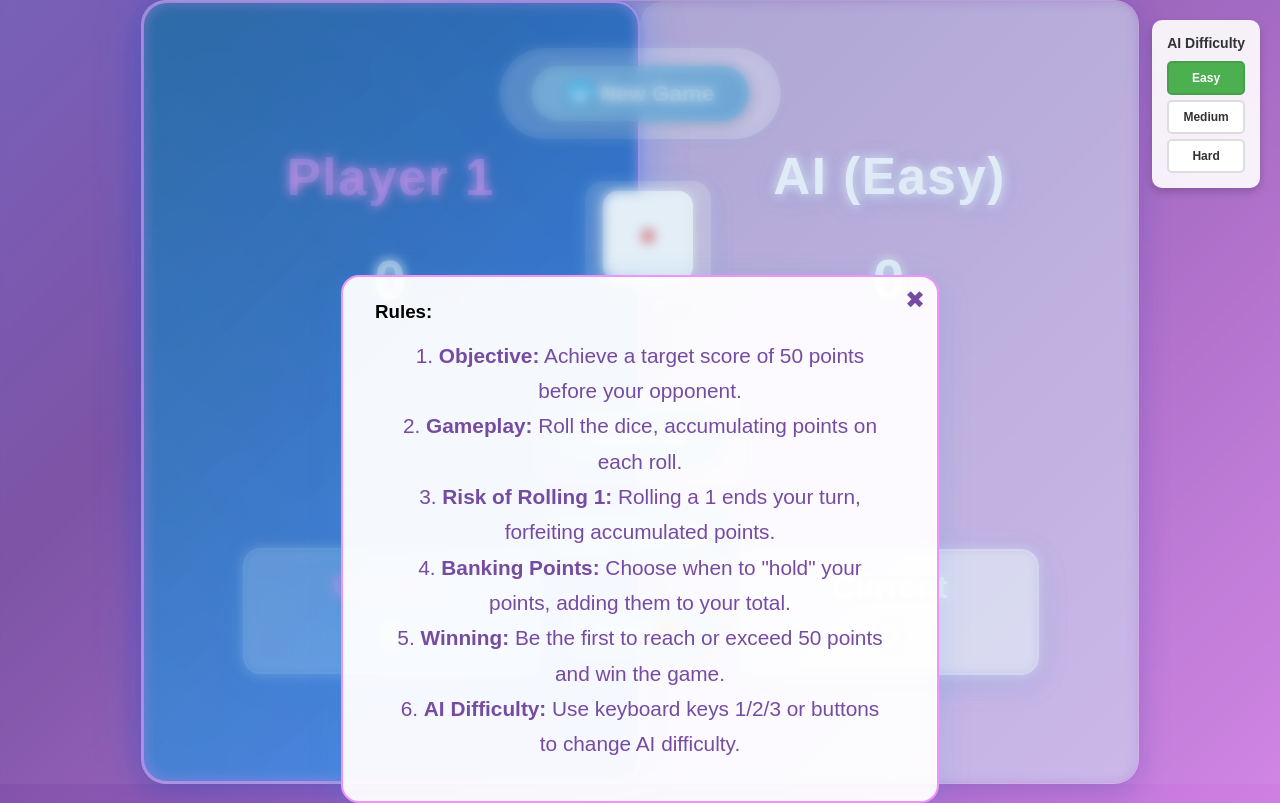
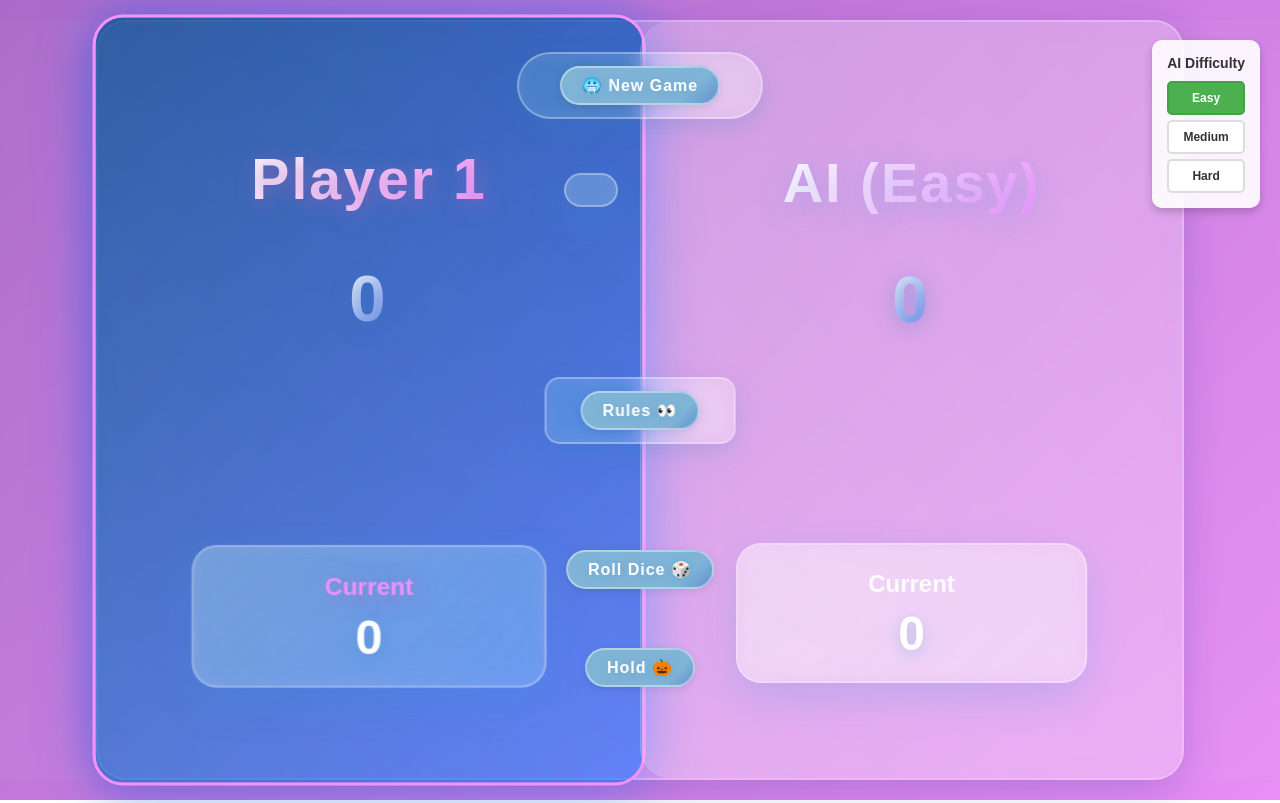
Before and after one commit to RoopeshMerwade/Dice-Game, a website: page index.html in a window 1280 px wide. Drawn offline with nearby package versions, Linux system fonts and the light colour scheme.

Commit message:
Enhance UI and gameplay instructions: update CSS for improved aesthetics, fix selector for rules button, and refine game rules for clarity and engagement.

```diff
--- a/dice.css
+++ b/dice.css
@@ -6,127 +6,124 @@
 }
 
 html {
-  --s: 82px;
-  --c1: #667eea;
-  --c2: #764ba2;
-  --c3: #f093fb;
-
-  --_g: var(--c3) 0 120deg, #0000 0;
   background: linear-gradient(135deg, #667eea 0%, #764ba2 50%, #f093fb 100%);
   min-height: 100vh;
-  /* Add a subtle animated gradient overlay */
-  background-size: 200% 200%;
-  animation: gradientMove 8s ease-in-out infinite;
+  background-size: 400% 400%;
+  animation: gradientMove 12s ease-in-out infinite;
 }
 
 @keyframes gradientMove {
-  0% {
+  0%,
+  100% {
     background-position: 0% 50%;
   }
-  50% {
+  25% {
     background-position: 100% 50%;
   }
-  100% {
-    background-position: 0% 50%;
+  50% {
+    background-position: 100% 100%;
+  }
+  75% {
+    background-position: 0% 100%;
   }
 }
 
 body {
   overflow: hidden;
   position: relative;
-  /* Add a glassy overlay for depth */
-  background: rgba(255, 255, 255, 0.05);
-  backdrop-filter: blur(2px);
+  background: rgba(255, 255, 255, 0.03);
+  backdrop-filter: blur(1px);
 }
 
 .container {
-  width: 78%;
+  width: 85%;
   display: flex;
   align-items: center;
   justify-content: center;
-  background: rgba(255, 255, 255, 0.18);
-  box-shadow: 0 8px 32px 0 rgba(31, 38, 135, 0.18);
+  background: rgba(255, 255, 255, 0.15);
+  box-shadow: 0 12px 40px 0 rgba(31, 38, 135, 0.2);
   margin: auto;
-  height: 98vh;
-  border-radius: 25px;
+  height: 95vh;
+  border-radius: 30px;
   position: relative;
-  border: 1.5px solid rgba(255, 255, 255, 0.25);
-  backdrop-filter: blur(8px);
-  transition: box-shadow 0.3s;
+  border: 2px solid rgba(255, 255, 255, 0.3);
+  backdrop-filter: blur(15px);
+  transition: all 0.3s ease;
+  margin-top: 2.5vh;
+}
+
+.container:hover {
+  box-shadow: 0 15px 50px 0 rgba(31, 38, 135, 0.25);
+  transform: translateY(-2px);
 }
 
 .left0,
 .right1 {
   width: 50%;
   height: 100%;
-  border-radius: 25px;
+  border-radius: 30px;
   display: flex;
   flex-direction: column;
   z-index: 2;
   justify-content: space-around;
-  background: rgba(255, 255, 255, 0.1);
-  box-shadow: 0 4px 24px 0 rgba(52, 152, 219, 0.08);
-  transition: background 0.3s;
+  background: rgba(255, 255, 255, 0.08);
+  transition: all 0.4s ease;
+  position: relative;
+  overflow: hidden;
+}
+
+.left0::before,
+.right1::before {
+  content: "";
+  position: absolute;
+  top: 0;
+  left: 0;
+  right: 0;
+  bottom: 0;
+  background: linear-gradient(45deg, rgba(255, 255, 255, 0.1), transparent);
+  z-index: -1;
 }
 
 .left0 {
-  border-top-left-radius: 25px;
-  border-bottom-left-radius: 25px;
-  border-right: 1px solid rgba(255, 255, 255, 0.12);
+  border-top-left-radius: 30px;
+  border-bottom-left-radius: 30px;
+  border-right: 1px solid rgba(255, 255, 255, 0.2);
 }
 
 .right1 {
-  border-top-right-radius: 25px;
-  border-bottom-right-radius: 25px;
-  border-left: 1px solid rgba(255, 255, 255, 0.12);
+  border-top-right-radius: 30px;
+  border-bottom-right-radius: 30px;
+  border-left: 1px solid rgba(255, 255, 255, 0.2);
 }
 
 .left-top h1,
 .right-top h1 {
   font-family: "Poppins", sans-serif;
-  font-weight: bold;
+  font-weight: 700;
   color: #fff;
-  font-size: 3.2rem;
-  letter-spacing: 1.5px;
-  text-shadow: 0 4px 24px rgba(52, 152, 219, 0.18);
-  margin-bottom: 0.5rem;
-  transition: color 0.3s;
+  font-size: 3.5rem;
+  letter-spacing: 2px;
+  text-shadow: 0 6px 30px rgba(52, 152, 219, 0.3);
+  margin-bottom: 1rem;
+  transition: all 0.3s ease;
+  background: linear-gradient(135deg, #fff, #f093fb);
+  -webkit-background-clip: text;
+  -webkit-text-fill-color: transparent;
+  background-clip: text;
 }
 
 .player-score {
-  font-size: 3.5rem;
-  font-weight: bold;
+  font-size: 4rem;
+  font-weight: 800;
   margin: 2rem;
   color: #fff;
-  text-shadow: 0 2px 8px rgba(41, 128, 185, 0.18);
-  letter-spacing: 2px;
-  transition: color 0.3s;
-}
-
-.left-bottom,
-.right-bottom {
-  width: 60%;
-  background: rgba(255, 255, 255, 0.22);
-  border-radius: 18px;
-  margin: auto;
-  text-align: center;
-  font-family: "Vollkorn", serif;
-  color: #fff;
-  padding: 18px 10px 14px 10px;
-  box-shadow: 0 8px 32px 0 rgba(52, 152, 219, 0.13);
-  border: 2px solid rgba(255, 255, 255, 0.25);
-  backdrop-filter: blur(6px);
-  transition: background 0.3s, box-shadow 0.3s;
-}
-
-.left-bottom .dice-score,
-.right-bottom .dice-score {
-  font-size: 2.5rem;
-  font-family: "Poppins", sans-serif;
-  font-weight: bold;
-  color: #fff;
-  text-shadow: 0 2px 8px rgba(41, 128, 185, 0.18);
-  margin-top: 0.5rem;
+  text-shadow: 0 4px 20px rgba(41, 128, 185, 0.4);
+  letter-spacing: 3px;
+  transition: all 0.3s ease;
+  background: linear-gradient(135deg, #fff, #667eea);
+  -webkit-background-clip: text;
+  -webkit-text-fill-color: transparent;
+  background-clip: text;
 }
 
 .left-top,
@@ -139,105 +136,185 @@ body {
   height: 50%;
 }
 
-/* .left-top,
-.right-top {
-  width: 50%;
+.left-bottom,
+.right-bottom {
+  width: 65%;
+  background: rgba(255, 255, 255, 0.25);
+  border-radius: 25px;
   margin: auto;
-} */
+  text-align: center;
+  font-family: "Poppins", serif;
+  color: #fff;
+  padding: 25px 15px 20px 15px;
+  box-shadow: 0 15px 40px 0 rgba(52, 152, 219, 0.2);
+  border: 2px solid rgba(255, 255, 255, 0.3);
+  backdrop-filter: blur(10px);
+  transition: all 0.3s ease;
+  position: relative;
+  overflow: hidden;
+}
+
+.left-bottom::before,
+.right-bottom::before {
+  content: "";
+  position: absolute;
+  top: 0;
+  left: 0;
+  right: 0;
+  bottom: 0;
+  background: linear-gradient(135deg, rgba(255, 255, 255, 0.1), transparent);
+  z-index: -1;
+}
+
+.left-bottom:hover,
+.right-bottom:hover {
+  transform: translateY(-3px);
+  box-shadow: 0 20px 50px 0 rgba(52, 152, 219, 0.3);
+}
+
+.left-bottom h1,
+.right-bottom h1 {
+  font-size: 1.5rem;
+  margin-bottom: 0.5rem;
+  font-weight: 600;
+  color: rgba(255, 255, 255, 0.9);
+}
+
+.left-bottom .dice-score,
+.right-bottom .dice-score {
+  font-size: 3rem;
+  font-family: "Poppins", sans-serif;
+  font-weight: 800;
+  color: #fff;
+  text-shadow: 0 4px 15px rgba(41, 128, 185, 0.3);
+  margin-top: 0.5rem;
+}
 
 .new-game {
   position: absolute;
-  top: 6%;
-  z-index: 5;
+  top: 4%;
+  z-index: 10;
   color: #fff;
   font-family: "Poppins", sans-serif;
   outline: 0;
   border: 0;
   left: 50%;
   transform: translateX(-50%);
-  background: rgba(255, 255, 255, 0.18);
-  border-radius: 50rem;
-  box-shadow: 0 2px 8px rgba(41, 128, 185, 0.12);
-  padding: 10px 32px;
-  font-size: 1.3rem;
-  font-weight: 600;
-  letter-spacing: 1px;
-  transition: background 0.3s, color 0.3s;
+  background: rgba(255, 255, 255, 0.2);
+  border-radius: 50px;
+  box-shadow: 0 8px 25px rgba(41, 128, 185, 0.2);
+  padding: 12px 35px;
+  font-size: 1.4rem;
+  font-weight: 700;
+  letter-spacing: 1.5px;
+  transition: all 0.3s ease;
+  border: 2px solid rgba(255, 255, 255, 0.3);
+  backdrop-filter: blur(10px);
+  cursor: pointer;
 }
 
 .btn {
-  padding: 14px 34px;
-  border-radius: 50rem;
-  border: 2px solid rgba(255, 255, 255, 0.3);
+  padding: 8px 20px;
+  border-radius: 28px;
+  font-size: 1rem;
+  font-weight: 700;
+  border: 2px solid rgba(255, 255, 255, 0.4);
   outline: 0;
-  font-size: 1.4rem;
-  font-weight: 700;
   cursor: pointer;
-  background: linear-gradient(
-    135deg,
-    rgba(127, 180, 215, 0.85),
-    rgba(99, 160, 210, 0.85)
-  );
+  background: linear-gradient(135deg, #7fb4d7 80%, #6390d2 100%);
   color: #fff;
   text-shadow: 0 2px 8px rgba(41, 128, 185, 0.18);
-  box-shadow: 0 4px 18px rgba(0, 0, 0, 0.1);
-  transition: all 0.3s cubic-bezier(0.4, 2, 0.3, 1);
-  margin: 0 8px;
-  border: none;
+  box-shadow: 0 2px 10px rgba(0, 0, 0, 0.10);
+  transition: all 0.25s cubic-bezier(0.4, 0, 0.2, 1);
+  margin: 0 6px;
+  backdrop-filter: blur(8px);
+  position: relative;
+  overflow: hidden;
+  letter-spacing: 1px;
 }
 
-.btn:hover,
+.btn::before {
+  content: "";
+  position: absolute;
+  top: 0;
+  left: -100%;
+  width: 100%;
+  height: 100%;
+  background: linear-gradient(90deg, transparent, rgba(255, 255, 255, 0.18), transparent);
+  transition: left 0.4s;
+}
+
+.btn:hover::before {
+  left: 100%;
+}
+
+.btn:hover {
+  transform: scale(1.04);
+  background: linear-gradient(135deg, #2980b9 80%, #3498db 100%);
+  color: #f093fb;
+  box-shadow: 0 6px 18px rgba(41, 128, 185, 0.18);
+  border-color: rgba(255, 255, 255, 0.5);
+}
+
 .new-game:hover {
-  transform: translateY(-3px) scale(1.04);
-  background: linear-gradient(
-    135deg,
-    rgba(41, 128, 185, 0.95),
-    rgba(52, 152, 219, 0.95)
-  );
+  transform: translateX(-50%) scale(1.04);
+  background: linear-gradient(135deg, #2980b9 80%, #3498db 100%);
   color: #f093fb;
-  box-shadow: 0 8px 32px rgba(41, 128, 185, 0.18);
+  box-shadow: 0 6px 18px rgba(41, 128, 185, 0.18);
   border-color: rgba(255, 255, 255, 0.5);
 }
 
 .btn:active,
 .new-game:active {
-  transform: translateY(1px) scale(0.98);
-  box-shadow: 0 2px 10px rgba(0, 0, 0, 0.1);
+  transform: translateY(-1px) scale(1.01);
+  box-shadow: 0 2px 8px rgba(0, 0, 0, 0.13);
 }
 
 .dice {
   position: absolute;
-  left: 44.5%;
-  top: 23%;
-  z-index: 5;
-  background: rgba(255, 255, 255, 0.18);
-  border-radius: 18px;
-  box-shadow: 0 4px 24px 0 rgba(52, 152, 219, 0.13);
-  padding: 10px 18px;
-  transition: background 0.3s;
+  left: 43%;
+  top: 20%;
+  z-index: 10;
+  background: rgba(255, 255, 255, 0.25);
+  border-radius: 25px;
+  box-shadow: 0 15px 40px 0 rgba(52, 152, 219, 0.2);
+  padding: 15px 25px;
+  transition: all 0.3s ease;
+  border: 2px solid rgba(255, 255, 255, 0.3);
+  backdrop-filter: blur(15px);
+}
+
+.dice:hover {
+  transform: translateY(-3px);
+  box-shadow: 0 20px 50px 0 rgba(52, 152, 219, 0.3);
 }
 
 .dice .diceImage {
-  width: 90px;
+  width: 100px;
   max-width: 100%;
-  border-radius: 15px;
-  box-shadow: 0 4px 18px #493e3e33;
-  background: rgba(255, 255, 255, 0.12);
-  transition: box-shadow 0.3s;
+  border-radius: 20px;
+  box-shadow: 0 8px 25px rgba(0, 0, 0, 0.2);
+  background: rgba(255, 255, 255, 0.15);
+  transition: all 0.3s ease;
+  padding: 5px;
+}
+
+.diceImage:hover {
+  transform: rotate(5deg) scale(1.05);
 }
 
 .roll-dice {
   position: absolute;
-  bottom: 27%;
-  z-index: 5;
+  bottom: 25%;
+  z-index: 10;
   left: 50%;
   transform: translateX(-50%);
 }
 
 .hold {
   position: absolute;
-  bottom: 15%;
-  z-index: 5;
+  bottom: 12%;
+  z-index: 10;
   left: 50%;
   transform: translateX(-50%);
 }
@@ -245,58 +322,119 @@ body {
 .active-player {
   background: linear-gradient(
     135deg,
-    rgba(1, 75, 144, 0.7),
-    rgba(0, 102, 255, 0.5)
+    rgba(1, 75, 144, 0.8),
+    rgba(0, 102, 255, 0.6)
   );
-  border-radius: 25px;
-  box-shadow: 0 0 32px rgba(0, 102, 255, 0.18);
-  transition: all 0.3s;
-  position: relative;
-  animation: activeGlow 2s ease-in-out infinite;
-  border: 2px solid #f093fb;
-}
-
-.active-player::before {
-  content: "";
-  position: absolute;
-  top: 0;
-  left: 0;
-  right: 0;
-  bottom: 0;
-  border-radius: 25px;
-  background: linear-gradient(45deg, rgba(255, 255, 255, 0.08), transparent);
-  z-index: -1;
+  box-shadow: 0 0 40px rgba(0, 102, 255, 0.3);
+  animation: activeGlow 3s ease-in-out infinite;
+  border: 3px solid #f093fb;
+  transform: scale(1.02);
 }
 
 .active-player h1 {
-  text-shadow: 2px 2px 8px rgba(0, 0, 0, 0.18);
+  text-shadow: 3px 3px 15px rgba(0, 0, 0, 0.3);
   color: #f093fb;
+  animation: textGlow 2s ease-in-out infinite alternate;
 }
 
 @keyframes activeGlow {
   0%,
   100% {
-    box-shadow: 0 0 32px rgba(0, 102, 255, 0.18);
+    box-shadow: 0 0 40px rgba(0, 102, 255, 0.3);
   }
   50% {
-    box-shadow: 0 0 48px rgba(0, 102, 255, 0.28);
+    box-shadow: 0 0 60px rgba(0, 102, 255, 0.5);
   }
+}
+
+@keyframes textGlow {
+  from {
+    text-shadow: 3px 3px 15px rgba(0, 0, 0, 0.3);
+  }
+  to {
+    text-shadow: 3px 3px 25px rgba(240, 147, 251, 0.8);
+  }
+}
+
+.tips {
+  position: absolute;
+  top: 47%;
+  z-index: 10;
+  left: 50%;
+  transform: translateX(-50%);
+  background: rgba(255, 255, 255, 0.2);
+  border-radius: 15px;
+  padding: 12px 28px;
+  color: #fff;
+  font-size: 1.2rem;
+  box-shadow: 0 8px 25px rgba(41, 128, 185, 0.2);
+  letter-spacing: 1.2px;
+  border: 2px solid rgba(255, 255, 255, 0.3);
+  backdrop-filter: blur(10px);
+  transition: all 0.3s ease;
+}
+
+.tips:hover {
+  transform: translateX(-50%) translateY(-3px);
+  box-shadow: 0 12px 35px rgba(41, 128, 185, 0.3);
+}
+
+.rules-box {
+  position: absolute;
+  width: 70%;
+  background: rgba(255, 255, 255, 0.95);
+  z-index: 15;
+  border-radius: 25px;
+  top: 30%;
+  left: 50%;
+  transform: translateX(-50%);
+  box-shadow: 0 20px 60px 0 rgba(52, 152, 219, 0.3);
+  border: 3px solid #f093fb;
+  padding: 2rem 2.5rem;
+  backdrop-filter: blur(20px);
+  transition: all 0.3s ease;
+}
+
+.popup h3 {
+  color: #764ba2;
+  font-size: 2rem;
+  margin-bottom: 1rem;
+  text-align: center;
+  font-weight: 700;
+}
+
+.box-rules {
+  font-size: 1.4rem;
+  text-align: left;
+  padding: 20px 25px;
+  line-height: 1.8;
+  margin: 0;
+  color: #764ba2;
+  font-weight: 500;
 }
 
 #closeButton {
   cursor: pointer;
   position: absolute;
-  right: 2%;
+  right: 3%;
   border: none;
-  font-size: 1.5rem;
+  font-size: 2rem;
   background: none;
-  top: 9px;
+  top: 15px;
   color: #764ba2;
-  transition: color 0.2s;
+  transition: all 0.3s ease;
+  width: 40px;
+  height: 40px;
+  border-radius: 50%;
+  display: flex;
+  align-items: center;
+  justify-content: center;
 }
 
 #closeButton:hover {
   color: #f093fb;
+  background: rgba(240, 147, 251, 0.1);
+  transform: scale(1.1) rotate(90deg);
 }
 
 .overlay {
@@ -305,49 +443,19 @@ body {
   width: 100%;
   top: 0;
   left: 0;
-  background: rgba(99, 160, 210, 0.18);
-  backdrop-filter: blur(6px);
-  z-index: 6;
-  border-radius: 25px;
+  background: rgba(99, 160, 210, 0.3);
+  backdrop-filter: blur(8px);
+  z-index: 12;
+  border-radius: 30px;
+  transition: all 0.3s ease;
 }
 
-.tips {
-  position: absolute;
-  top: 50%;
-  z-index: 5;
-  left: 50%;
-  transform: translateX(-50%);
-  margin-bottom: 20px;
-  background: rgba(255, 255, 255, 0.18);
-  border-radius: 12px;
-  padding: 10px 24px;
-  color: #fff;
-  font-size: 1.1rem;
-  box-shadow: 0 2px 8px rgba(41, 128, 185, 0.12);
-  letter-spacing: 1px;
+.hidden {
+  display: none !important;
 }
 
-.rules-box {
-  position: absolute;
-  width: 60%;
-  background: rgba(255, 255, 255, 0.95);
-  z-index: 7;
-  border-radius: 18px;
-  top: 35%;
-  box-shadow: 0 8px 32px 0 rgba(52, 152, 219, 0.18);
-  border: 2px solid #f093fb;
-  padding: 1.5rem 2rem;
-  transition: background 0.3s;
-}
-
-.box-rules {
-  font-size: 1.3rem;
-  text-align: center;
-  padding: 15px 20px;
-  line-height: 1.7;
-  margin: 0;
-  color: #764ba2;
-  font-weight: 500;
+.hide {
+  display: none !important;
 }
 
 .winner-popup {
@@ -360,170 +468,43 @@ body {
     rgba(41, 128, 185, 0.98),
     rgba(52, 152, 219, 0.98)
   );
-  padding: 2.5rem 5rem;
-  border-radius: 25px;
+  padding: 3rem 6rem;
+  border-radius: 30px;
   text-align: center;
   z-index: 1000;
-  box-shadow: 0 8px 32px rgba(0, 0, 0, 0.22);
-  animation: popIn 0.5s cubic-bezier(0.26, 0.53, 0.74, 1.48);
-  border: 2px solid #f093fb;
+  box-shadow: 0 20px 60px rgba(0, 0, 0, 0.3);
+  animation: popIn 0.6s cubic-bezier(0.26, 0.53, 0.74, 1.48);
+  border: 3px solid #f093fb;
+  backdrop-filter: blur(20px);
 }
 
 .winner-popup h2 {
   color: #fff;
-  font-size: 2.8rem;
-  margin: 0;
-  text-shadow: 2px 2px 8px rgba(0, 0, 0, 0.18);
-  letter-spacing: 1.5px;
+  font-size: 3.5rem;
+  margin: 0 0 1rem 0;
+  text-shadow: 3px 3px 15px rgba(0, 0, 0, 0.3);
+  letter-spacing: 2px;
+  font-weight: 800;
 }
 
 .winner-popup p {
   color: #fff;
-  font-size: 1.3rem;
-  margin-top: 1.2rem;
-  text-shadow: 1px 1px 4px rgba(0, 0, 0, 0.13);
-}
-
-.winner-overlay {
-  position: fixed;
-  top: 0;
-  left: 0;
-  right: 0;
-  bottom: 0;
-  background: rgba(0, 0, 0, 0.32);
-  z-index: 999;
-}
-
-@media (max-width: 768px) {
-  .container {
-    width: 100%;
-    align-items: center;
-    border-radius: 0;
-  }
-  .left0,
-  .right1 {
-    border-radius: 0;
-  }
-  .dice {
-    left: 40%;
-    top: 18%;
-    padding: 6px 10px;
-  }
-  .left-bottom,
-  .right-bottom {
-    width: 90%;
-    border-radius: 12px;
-    padding: 10px 4px;
-  }
-  .rules-box {
-    top: 25%;
-    width: 90%;
-    border-radius: 12px;
-    padding: 1rem 0.5rem;
-  }
-  .winner-popup {
-    padding: 1.2rem 1.2rem;
-    border-radius: 12px;
-  }
-  .btn,
-  .new-game {
-    padding: 10px 18px;
-    font-size: 1rem;
-    border-radius: 50rem;
-  }
-  .player-score {
-    font-size: 2rem;
-    margin: 1rem;
-  }
-  .left-top h1,
-  .right-top h1 {
-    font-size: 2rem;
-  }
-  .left-bottom .dice-score,
-  .right-bottom .dice-score {
-    font-size: 1.2rem;
-  }
-}
-
-@media (max-width: 320px) {
-  .left-bottom h1,
-  .right-bottom h1 {
-    font-size: 0.9rem;
-  }
-
-  .left-bottom .dice-score,
-  .right-bottom .dice-score {
-    font-size: 1rem;
-  }
-
-  .player-score {
-    font-size: 1.5rem;
-    margin: 0.5rem;
-  }
-
-  .btn {
-    min-width: 120px;
-    padding: 8px 14px;
-    font-size: 13px;
-  }
-
-  .roll-dice {
-    bottom: 18%;
-  }
-
-  .hold {
-    bottom: 6%;
-  }
-}
-
-/* Add for better touch interaction */
-@media (hover: none) {
-  .btn {
-    margin: 8px 0;
-    touch-action: manipulation;
-  }
-}
-}
-
-.winner-popup {
-  position: fixed;
-  top: 50%;
-  left: 50%;
-  transform: translate(-50%, -50%);
-  background: linear-gradient(
-    145deg,
-    rgba(41, 128, 185, 0.95),
-    rgba(52, 152, 219, 0.95)
-  );
-  padding: 2rem 4rem;
-  border-radius: 15px;
-  text-align: center;
-  z-index: 1000;
-  box-shadow: 0 5px 30px rgba(0, 0, 0, 0.3);
-  animation: popIn 0.5s cubic-bezier(0.26, 0.53, 0.74, 1.48);
-}
-
-.winner-popup h2 {
-  color: white;
-  font-size: 2.5rem;
-  margin: 0;
-  text-shadow: 2px 2px 4px rgba(0, 0, 0, 0.2);
-}
-
-.winner-popup p {
-  color: white;
-  font-size: 1.2rem;
+  font-size: 1.4rem;
   margin-top: 1rem;
-  text-shadow: 1px 1px 2px rgba(0, 0, 0, 0.2);
+  text-shadow: 2px 2px 8px rgba(0, 0, 0, 0.2);
+  line-height: 1.6;
 }
 
 @keyframes popIn {
   0% {
-    transform: translate(-50%, -50%) scale(0.5);
+    transform: translate(-50%, -50%) scale(0.3) rotate(-10deg);
     opacity: 0;
   }
+  50% {
+    transform: translate(-50%, -50%) scale(1.1) rotate(5deg);
+  }
   100% {
-    transform: translate(-50%, -50%) scale(1);
+    transform: translate(-50%, -50%) scale(1) rotate(0deg);
     opacity: 1;
   }
 }
@@ -535,6 +516,53 @@ body {
   right: 0;
   bottom: 0;
   background: rgba(0, 0, 0, 0.4);
-  /* backdrop-filter: blur(5px); */
+  backdrop-filter: blur(8px);
   z-index: 999;
 }
+
+@media (max-width: 768px) {
+  .container {
+    width: 100%;
+    border-radius: 0;
+    height: 100vh;
+    margin-top: 0;
+  }
+  .left0,
+  .right1 {
+    border-radius: 0;
+  }
+  .dice {
+    left: 38%;
+    top: 15%;
+    padding: 8px 15px;
+  }
+  .left-bottom,
+  .right-bottom {
+    width: 85%;
+    border-radius: 15px;
+    padding: 15px 8px;
+  }
+  .rules-box {
+    top: 20%;
+    width: 95%;
+    border-radius: 15px;
+    padding: 1.5rem 1rem;
+  }
+  .winner-popup {
+    padding: 2rem 2rem;
+    border-radius: 20px;
+  }
+  .btn,
+  .new-game {
+    padding: 12px 20px;
+    font-size: 1.1rem;
+  }
+  .player-score {
+    font-size: 2.5rem;
+    margin: 1rem;
+  }
+  .left-top h1,
+  .right-top h1 {
+    font-size: 2.5rem;
+  }
+}
--- a/index.html
+++ b/index.html
@@ -37,16 +37,21 @@
         <div class="overlay hidden"></div>
         <div class="rules-box hide">
             <div class="popup">
-                <h3 class="abc">Rules:</h3>
-                <button id="closeButton">&#10006;</button>
+                <h3 class="abc">Game Rules</h3>
+                <button id="closeButton">✕</button>
             </div>
             <p class="box-rules">
-                1. <strong>Objective:</strong> Achieve a target score of 50 points before your opponent.<br>
-                2. <strong>Gameplay:</strong> Roll the dice, accumulating points on each roll.<br>
-                3. <strong>Risk of Rolling 1:</strong> Rolling a 1 ends your turn, forfeiting accumulated points.<br>
-                4. <strong>Banking Points:</strong> Choose when to "hold" your points, adding them to your total.<br>
-                5. <strong>Winning:</strong> Be the first to reach or exceed 50 points and win the game.<br>
-                6. <strong>AI Difficulty:</strong> Use keyboard keys 1/2/3 or buttons to change AI difficulty.
+                <strong>🎯 Objective:</strong> Be the first to reach 50 points!<br><br>
+                <strong>🎲 How to Play:</strong><br>
+                • Roll the dice to accumulate points<br>
+                • Add your current score to your total by clicking "Hold"<br>
+                • But be careful - rolling a 1 ends your turn and you lose your current points!<br><br>
+                <strong>🤖 AI Difficulty:</strong><br>
+                • Use the difficulty buttons or press 1/2/3 keys<br>
+                • Easy: Conservative AI that holds early<br>
+                • Medium: Balanced risk-taking<br>
+                • Hard: Aggressive AI that takes calculated risks<br><br>
+                <strong>🏆 Strategy:</strong> Balance risk and reward to beat the AI!
             </p>
         </div>
 
```
Also changed, not shown: game.js (+9 -7 lines).
